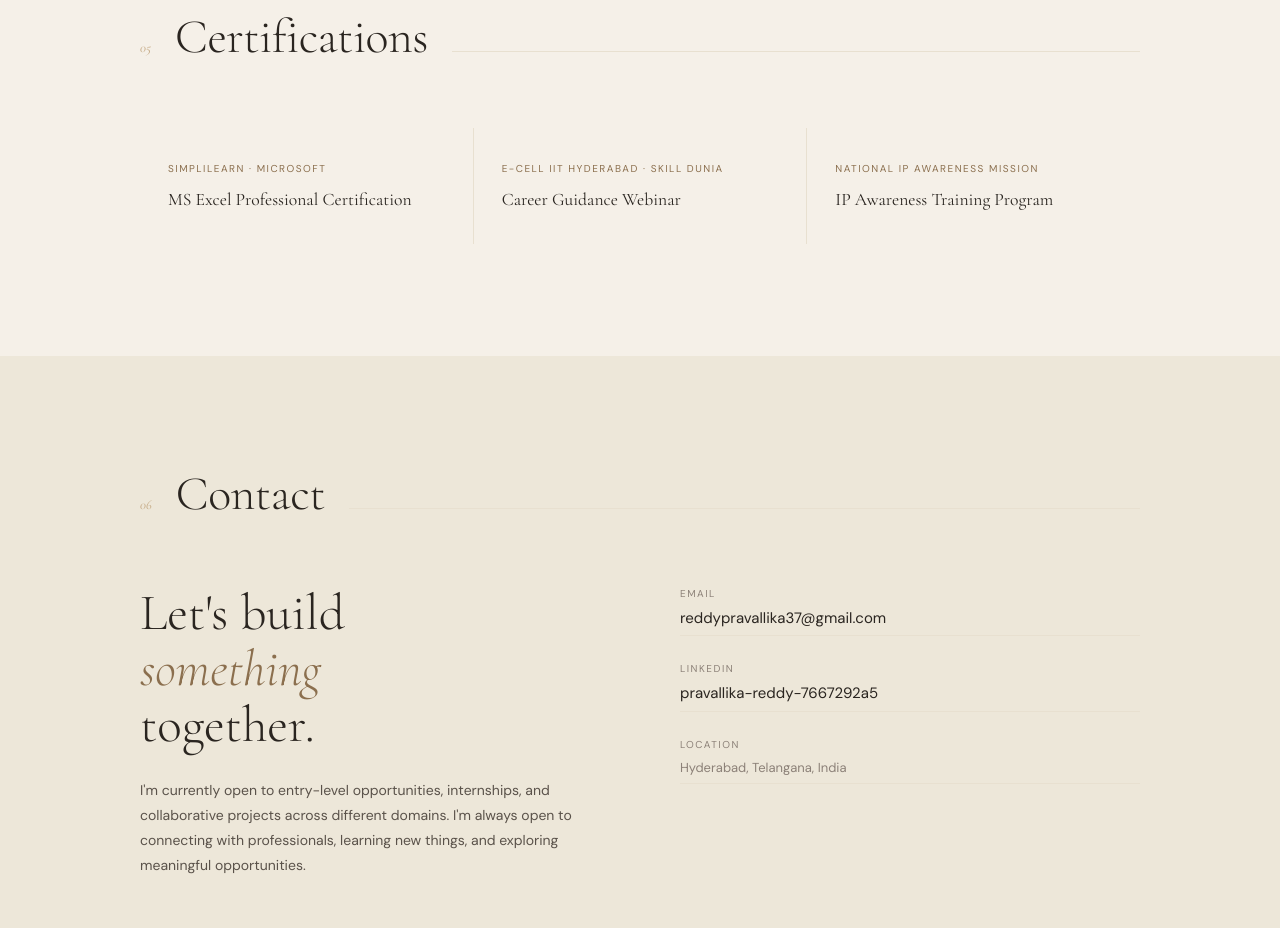
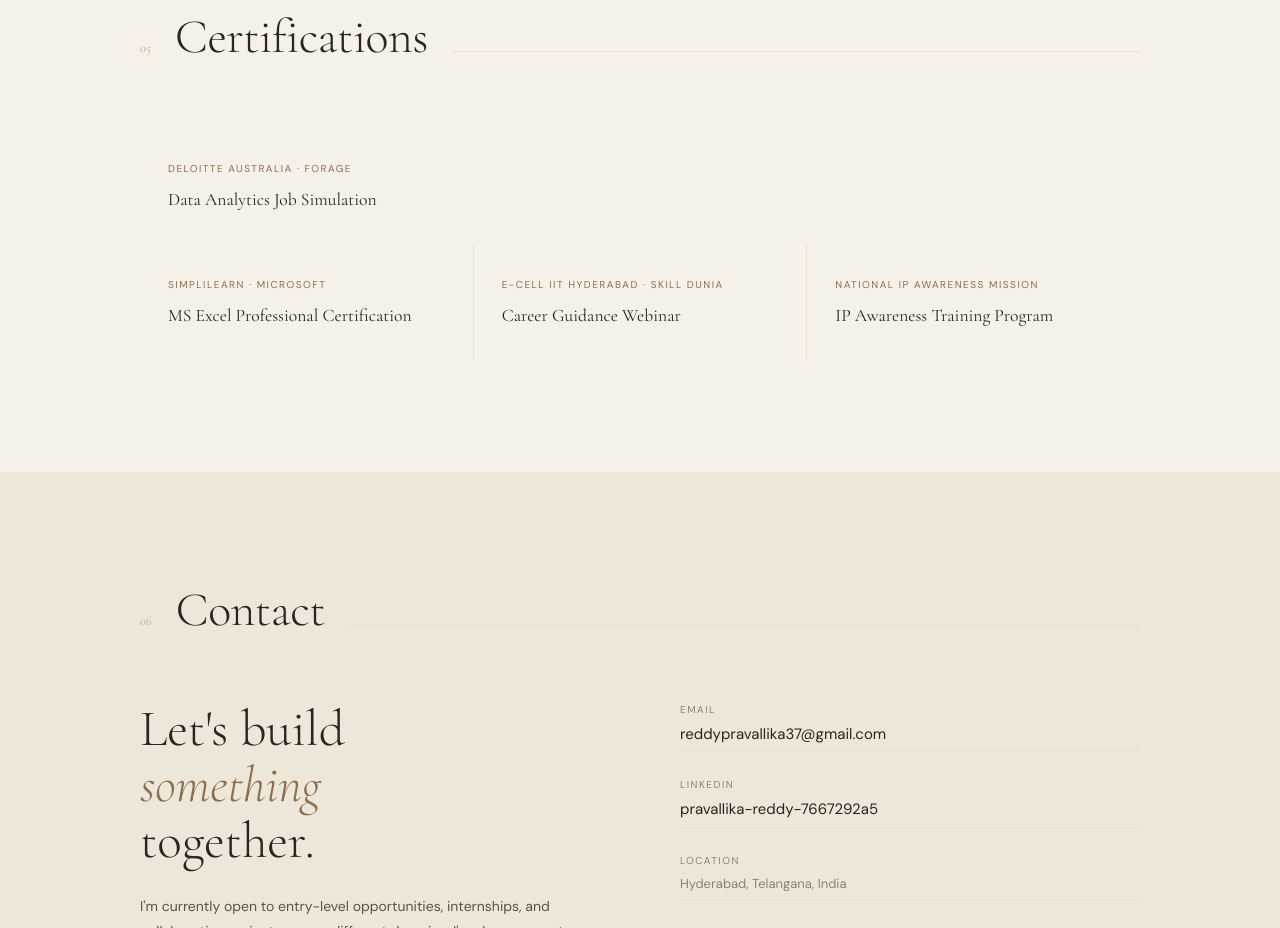
Before and after one commit to Pravallika05-reddy/pravallika-portfolio, a plain HTML site: page index.html in a window 1280 px wide. Shown: the part 4260-5188 px from the top of the page. Drawn offline with nearby package versions, Linux system fonts and the light colour scheme.

Commit message:
Update index.html

```diff
--- a/index.html
+++ b/index.html
@@ -880,6 +880,10 @@
       <h2>Certifications</h2>
       <div class="divider"></div>
     </div>
+   <div class="cert-card fade-in">
+     <div class="cert-org">Deloitte Australia · Forage</div>
+     <div class="cert-name">Data Analytics Job Simulation</div>
+    </div>
     <div class="cert-grid">
       <div class="cert-card fade-in">
         <div class="cert-org">Simplilearn · Microsoft</div>
```
